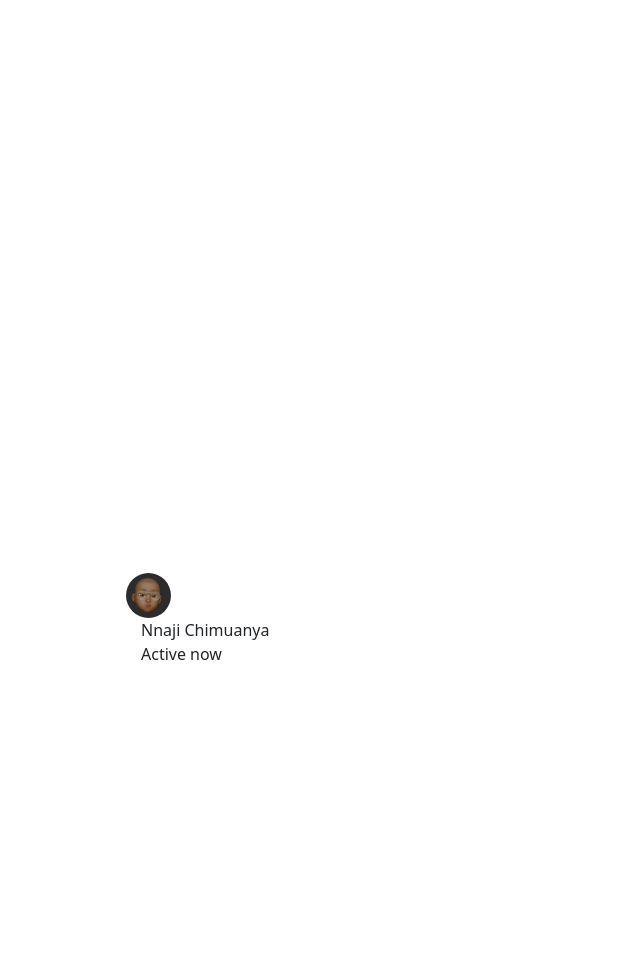
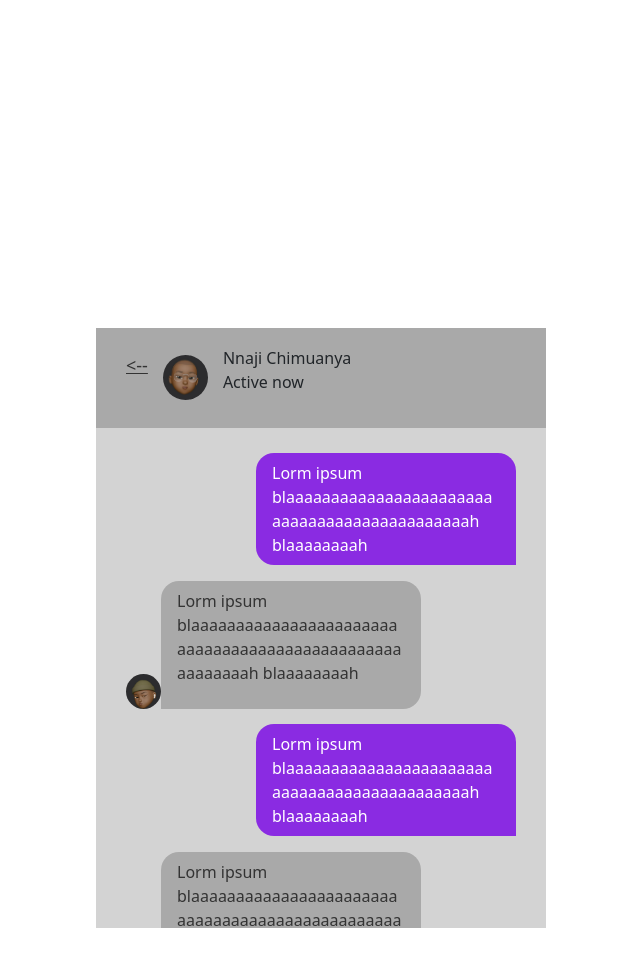
Before and after one commit to NnajiChimuanya/chat-app, a PHP site: page /chat.php in a window 1280 px wide. Shown: the top 979 px of the page, without its empty margins (319-959 px from the left). Run offline with PHP 8.4, Linux system fonts and the light colour scheme.

Commit message:
done with the chatbox

```diff
--- a/chat.php
+++ b/chat.php
@@ -12,6 +12,7 @@
     <div class="wrapper">
        <section class=" chat-area">
            <div class="header">
+                <a href="#" class="back-icon" ><--</a>
                 <div class="content">
                     <img src="./img.jpg" alt="">
                     <div class="details">
@@ -21,6 +22,49 @@
                 </div>
 
             </div>
+
+            <div class="chat-box">
+                <div class="chat chat chat-outgoing">
+                    <div class="details">
+                        <p> Lorm ipsum blaaaaaaaaaaaaaaaaaaaaaaaaaaaaaaaaaaaaaaaaaaaaah blaaaaaaaah</p>
+                    </div>
+                </div>
+
+                <div class="chat chat chat-incoming">
+                    <img src="img2.jpg" alt="">
+                    <div class="details">
+                        <p> Lorm ipsum blaaaaaaaaaaaaaaaaaaaaaaaaaaaaaaaaaaaaaaaaaaaaaaaaaaaaaaaah blaaaaaaaah</p>
+                    </div>
+                </div>
+
+                <div class="chat chat chat-outgoing">
+                    <div class="details">
+                        <p> Lorm ipsum blaaaaaaaaaaaaaaaaaaaaaaaaaaaaaaaaaaaaaaaaaaaaah blaaaaaaaah</p>
+                    </div>
+                </div>
+
+                <div class="chat chat chat-incoming">
+                    <img src="img2.jpg" alt="">
+                    <div class="details">
+                        <p> Lorm ipsum blaaaaaaaaaaaaaaaaaaaaaaaaaaaaaaaaaaaaaaaaaaaaaaaaaaaaaaaah blaaaaaaaah</p>
+                    </div>
+                </div>
+
+                <div class="chat chat chat-outgoing">
+                    <div class="details">
+                        <p> Lorm ipsum blaaaaaaaaaaaaaaaaaaaaaaaaaaaaaaaaaaaaaaaaaaaaah blaaaaaaaah</p>
+                    </div>
+                </div>
+
+                <div class="chat chat chat-incoming">
+                    <img src="img2.jpg" alt="">
+                    <div class="details">
+                        <p> Lorm ipsum blaaaaaaaaaaaaaaaaaaaaaaaaaaaaaaaaaaaaaaaaaaaaaaaaaaaaaaaah blaaaaaaaah</p>
+                    </div>
+                </div>
+            </div>
+
+
 
 
 
--- a/styles/styles.css
+++ b/styles/styles.css
@@ -19,6 +19,7 @@ body {
     background: #fff;
     width: 450px;
     border-radius: 15px 15px 0px 15px;
+    display: flex;
 
 
 }
@@ -191,14 +192,90 @@ margin: 10px;
 }
 
 /* chat area */
+.wrapper .chat-area{
+    width: 100%;
+
+}
+
+
 .chat-area .header{
     display: flex;
     align-items: center;
     padding: 18px 30px;
+    background: darkgrey;
+}
 
+.chat-area .header .back-icon {
+    font-size: 18px;
+    color: #333;
+    margin: 0 15px 25px 0;
+}
+
+.chat-area .header .content{
+    display: flex;
+    align-items: center;
 }
 
 .chat-area .header img {
     height: 45px;
     width: 45px;
 }
+
+.chat-area .header .content .details span {
+    font-weight: 500;
+}
+
+.chat-box {
+    height: 500px;
+    padding: 10px 30px 20px 30px;
+    background: lightgray;
+    overflow-y: auto;
+
+}
+
+.chat-box::-webkit-scrollbar{
+    width: 0px;
+}
+
+.chat-box .chat p {
+    padding: 8px 16px;
+    word-wrap: break-word;
+}
+
+.chat-box .chat-outgoing {
+    margin-top: 15px;
+    display: flex;
+}
+
+.chat-outgoing .details{
+    margin-left: auto;
+    max-width: calc(100% - 130px);
+}
+
+
+.chat-outgoing .details p {
+    background: blueviolet;
+    color: #fff;
+    border-radius: 18px 18px 0 18px;
+}
+
+.chat-box .chat-incoming {
+    display: flex;
+    align-items: flex-end;
+}
+
+.chat-box .chat-incoming img {
+    height: 35px;
+    width: 35px;
+}
+
+.chat-incoming .details {
+    background: darkgray;
+    color: #333;
+    border-radius: 18px 18px 18px 0;
+}
+
+.chat-incoming .details{
+    margin-right: auto;
+    max-width: calc(100% - 130px);
+}
```
Also changed, not shown: img2.jpg (added).
